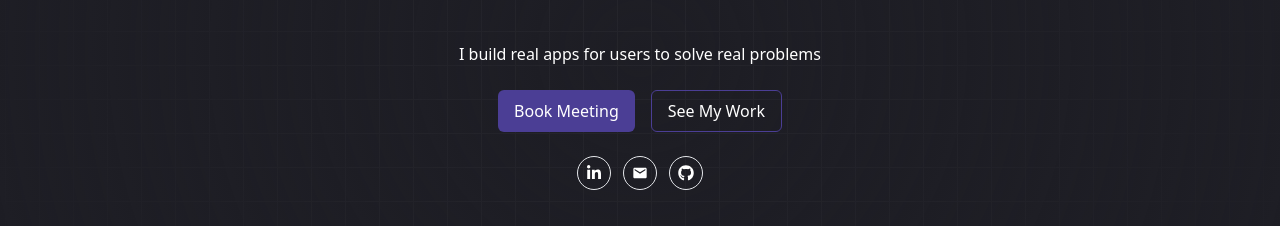
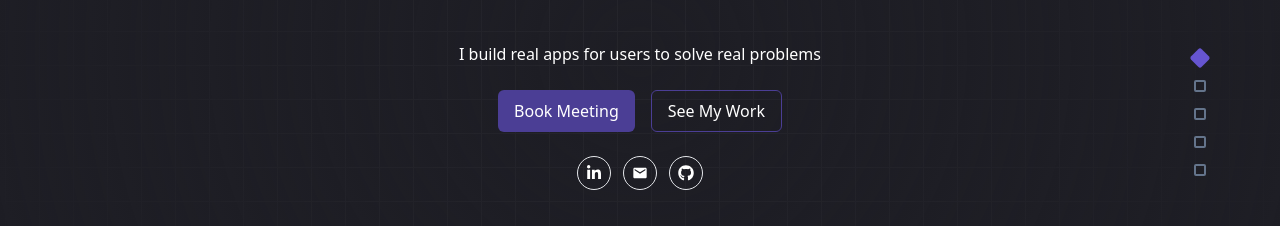
Before and after one commit to manickjamadar/personal-website, a Next.js app: page / in a window 1280 px wide. Shown: the part 348-574 px from the top of the page. Built offline with nearby package versions, Linux system fonts and the light colour scheme.

Commit message:
side nav created

```diff
--- /dev/null
+++ b/app/components/sideNav.tsx
@@ -0,0 +1,32 @@
+import React from "react";
+import { Tooltip } from "react-tooltip";
+import { INavLink } from "../data/navLinks";
+interface Props {
+  links: INavLink[];
+  activeLink?: string;
+}
+const SideNav: React.FC<Props> = ({ links, activeLink = "/#" }) => {
+  return (
+    <>
+      <div className="hidden md:flex flex-col gap-4 fixed right-10 xl:right-20 top-1/2 translate-x-1/2">
+        {links.map(({ name, url }) => (
+          <a
+            key={name}
+            href={url}
+            className={`w-3 h-3 ${
+              activeLink === url
+                ? "scale-125 rotate-45 bg-primary border-primary-800 rounded-sm"
+                : "border-2 border-slate-500 rounded-sm hover:bg-white hover:border-white hover:rotate-45"
+            } transition-all duration-300 cursor-pointer`}
+            data-tooltip-id="side-nav-tooltip"
+            data-tooltip-content={name}
+            data-tooltip-place="left"
+          ></a>
+        ))}
+      </div>
+      <Tooltip id="side-nav-tooltip" />
+    </>
+  );
+};
+
+export default SideNav;
--- a/app/page.tsx
+++ b/app/page.tsx
@@ -10,6 +10,8 @@ import ProjectSection from "./components/sections/projectSection";
 import TestimonialSection from "./components/sections/testimonialSection";
 import FAQSection from "./components/sections/faqSection";
 import ContactSection from "./components/sections/contactSection";
+import SideNav from "./components/sideNav";
+import navLinks from "./data/navLinks";
 
 const HomePage = () => {
   const [activeLink, setActiveLink] = useState("/#");
@@ -87,6 +89,7 @@ const HomePage = () => {
           <ContactSection />
         </section>
       </Container>
+      <SideNav links={navLinks} activeLink={activeLink} />
     </div>
   );
 };
```
